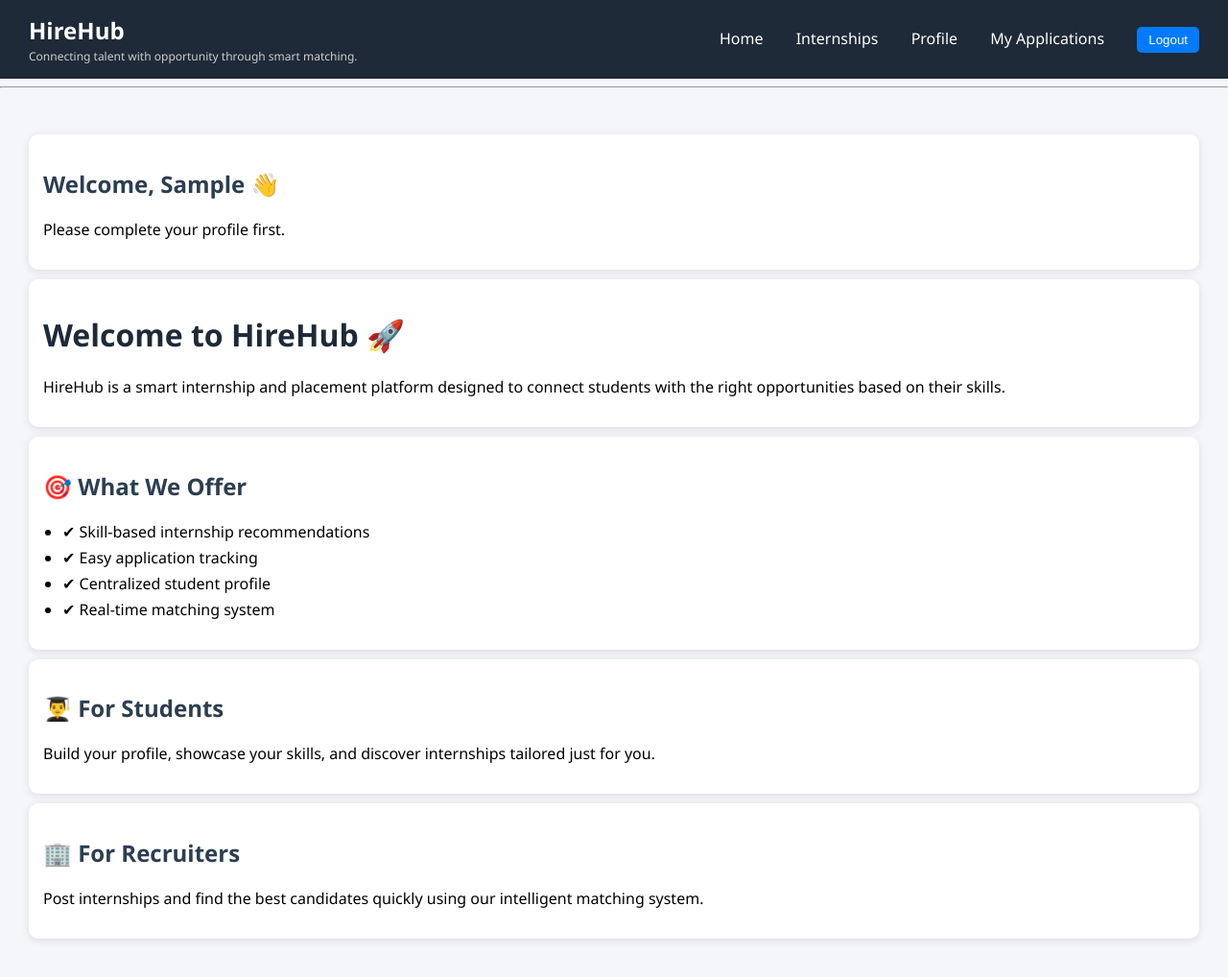
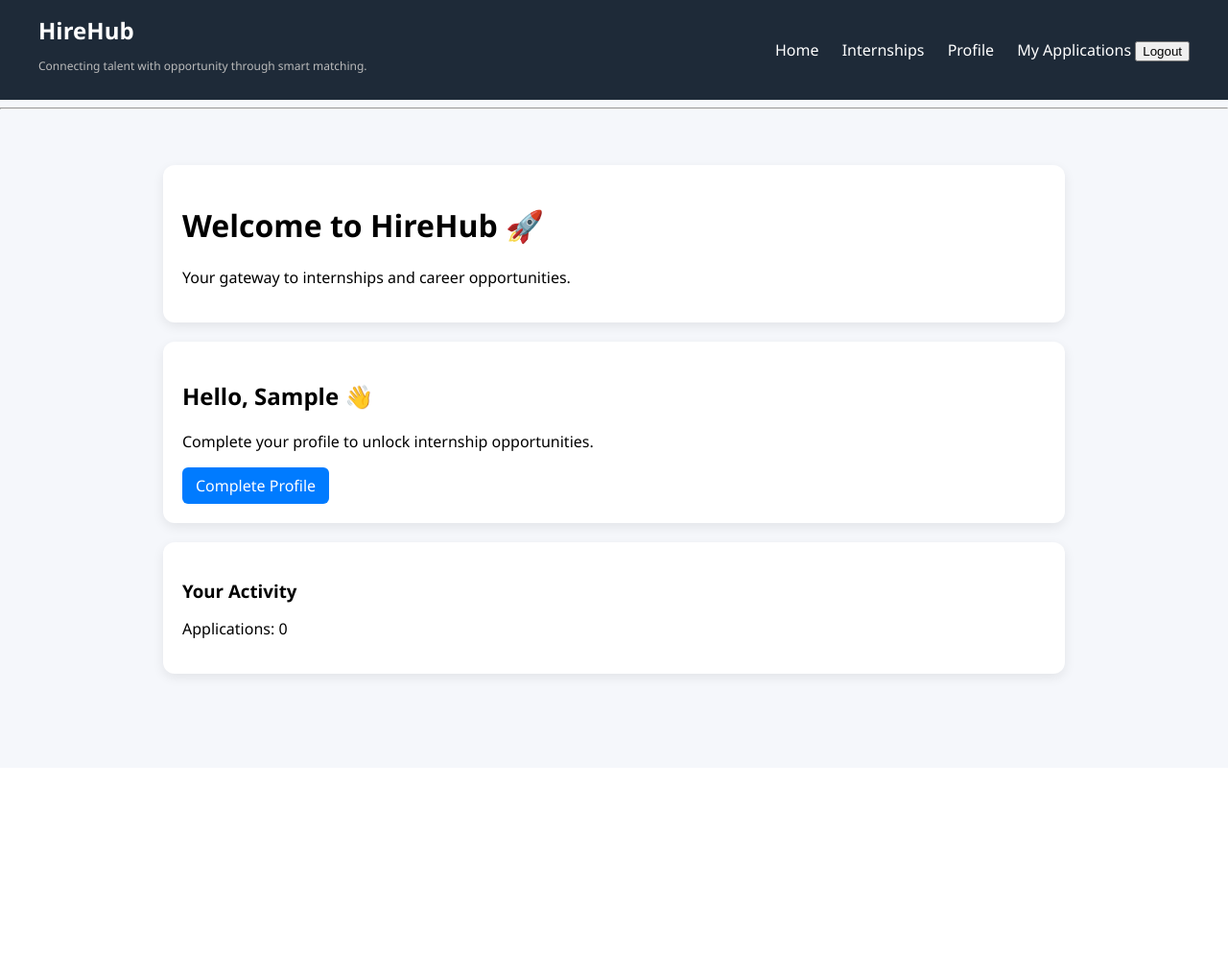
Before and after one commit to Yashpalrajput1106/HireHub, a Django app: page / in a window 1280 px wide. Shown: the whole page at 96% size. After the commit the page ends 712 px from the top, so only its background shows below. Run offline with Django 5.2, Linux system fonts and the light colour scheme; the visitor is signed in with stand-in values (Sample User, id 1).

Commit message:
Modified

```diff
--- a/accounts/views.py
+++ b/accounts/views.py
@@ -4,7 +4,11 @@ from django.shortcuts import render, redirect
 # Create your views here.
 
 def home(request):
-    return render(request, 'home.html')
+    total_applications = 0
+
+    if request.user.is_authenticated:
+        total_applications = Application.objects.filter(student = request.user).count()
+    return render(request, 'home.html',{'total_applications' : total_applications})
 
 
 def register(request):
@@ -21,6 +25,7 @@ def register(request):
     return render(request, 'register.html', {'form': form})
 
 from .models import Internship
+from datetime import date
 
 def internships(request):
     data = Internship.objects.all()
@@ -54,7 +59,8 @@ def internships(request):
 
     return render(request, 'internships.html', {
         'internships': internship_list,
-        'applied_ids': applied_ids
+        'applied_ids': applied_ids,
+        'today' : date.today()
     })
 
 from .models import StudentProfile
@@ -73,7 +79,15 @@ def profile(request):
             form.save()
             return redirect('profile')
 
-    return render(request, 'profile.html', {'form': form})
+    is_complete = all([
+        profile.phone,
+        profile.college,
+        profile.education,
+        profile.skills,
+        profile.resume,
+    ])
+
+    return render(request, 'profile.html', {'form': form, 'profile' : profile, 'is_complete' : is_complete})
 
 from .models import Application
 
--- a/templates/base.html
+++ b/templates/base.html
@@ -4,151 +4,140 @@
     <title>HireHub</title>
 
     <style>
-    body {
-        font-family: 'Segoe UI';
-        margin: 0;
-        background: #f4f6f9;
-    }
+body {
+    font-family: 'Segoe UI', sans-serif;
+    background: #f5f7fb;
+    margin: 0;
+}
 
-    nav {
-        background: #1e2a38;
-        padding: 15px;
-        display: flex;
-        align-items: center;
-    }
+/* NAVBAR */
+.navbar {
+    display: flex;
+    justify-content: space-between;
+    align-items: center;
+    background: #1e2a38;
+    padding: 15px 40px;
+}
 
-    nav h2 {
-        color: white;
-        margin-right: 20px;
-    }
+.nav-left {
+    display: flex;
+    flex-direction: column;
+}
 
-    nav a {
-        color: white;
-        margin-right: 15px;
-        text-decoration: none;
-        font-weight: 500;
-    }
+.nav-left h2 {
+    color: white;
+    margin: 0;
+}
 
-    .container {
-        padding: 30px;
-    }
+.tagline {
+    color: #bbb;
+    font-size: 12px;
+}
 
-    .card {
-        background: white;
-        padding: 15px;
-        margin: 10px 0;
-        border-radius: 10px;
-        box-shadow: 0 2px 8px rgba(0,0,0,0.1);
-    }
+.nav-right a {
+    color: white;
+    margin-left: 20px;
+    text-decoration: none;
+    font-weight: 500;
+}
 
-    form {
-        max-width: 400px;
-    }
+.nav-right a:hover {
+    color: #00bcd4;
+}
 
-    input, textarea {
-        width: 100%;
-        padding: 8px;
-        margin-top: 5px;
-        border-radius: 5px;
-        border: 1px solid #ccc;
-    }
+/* CONTAINER */
+.container {
+    padding: 30px;
+    max-width: 1000px;
+    margin: auto;
+}
 
-    button {
-        background: #007bff;
-        color: white;
-        padding: 8px 15px;
-        border: none;
-        border-radius: 5px;
-        cursor: pointer;
-    }
+/* CARDS */
+.card {
+    width: 100%;
+    max-width: 900px;
+    margin: 20px auto;
+    background: white;
+    padding: 20px;
+    margin-bottom: 20px;
+    border-radius: 12px;
+    box-shadow: 0 4px 12px rgba(0,0,0,0.08);
+    transition: 0.3s;
+}
 
-    .btn {
-        display: inline-block;
-        padding: 6px 12px;
-        background: #007bff;
-        color: white;
-        border-radius: 5px;
-        text-decoration: none;
-    }
+.card:hover {
+    transform: translateY(-5px);
+}
 
-    .btn-disabled {
-        background: gray;
-        cursor: not-allowed;
-    }
+/* BUTTONS */
+.btn {
+    display: inline-block;
+    padding: 8px 14px;
+    background: #007bff;
+    color: white;
+    border-radius: 6px;
+    text-decoration: none;
+    border: none;
+    cursor: pointer;
+}
 
+.btn:hover {
+    background: #0056b3;
+}
 
-    h1 {
-        color: #1e2a38;
-    }
+.btn-disabled {
+    background: gray;
+    cursor: not-allowed;
+}
 
-    h2 {
-        color: #2c3e50;
-    }
+/* FORM */
+form {
+    max-width: 100%;
+}
 
-    ul {
-        padding-left: 20px;
-    }
+input, textarea {
+    width: 500px;
+    padding: 10px;
+    margin-top: 6px;
+    border-radius: 6px;
+    border: 1px solid #ccc;
+}
 
-    li {
-        margin-bottom: 5px;
-    }
+/* FOOTER */
+footer {
+    text-align: center;
+    padding: 15px;
+    color: #777;
+}
 
-    .card {
-        transition: 0.3s;
-    }
+.high {
+    color :green;
+}
 
-    .card:hover {
-        transform: scale(1.02);
-    }
+.medium {
 
-    .navbar {
-        display: flex;
-        justify-content: space-between;
-        align-items: center;
-        background: #1e2a38;
-        padding: 15px 30px;
-    }
+    color: orange;
+}
 
+.low {
 
+    color: red;
+}
 
-    .nav-right a {
-        color: white;
-        margin-left: 15px;
-        text-decoration: none;
-        font-weight: 500;
-    }
+label {
+    display: block;
+    margin-top: 10px;
+    font-weight: 500;
+}
 
-    .nav-right form {
-        display: inline;
-    }
-
-    .nav-right button {
-        margin-left: 15px;
-        background: #007bff;
-        color: white;
-        border: none;
-        padding: 6px 12px;
-        border-radius: 5px;
-        cursor: pointer;
-    }
-
-    .nav-left {
-        display: flex;
-        flex-direction: column;
-    }
-
-    .nav-left h2 {
-        color: white;
-        margin: 0;
-    }
-
-    .tagline {
-        color: #ccc;
-        font-size: 12px;
-        margin: 2px 0 0 0;
-    }
-
-    </style>
+h3 {
+    margin-bottom: 10px;
+}
+input[type="checkbox"] {
+    width: auto;
+    margin: 0;
+}
+</style>
 </head>
 <body>
 
--- a/templates/home.html
+++ b/templates/home.html
@@ -1,61 +1,40 @@
 {% extends 'base.html' %}
-
 {% block content %}
-
-{% if user.is_authenticated %}
-    <div class="card">
-        <h2>Welcome, {{ user.first_name }} 👋</h2>
-
-        {% if user.studentprofile %}
-            {% if not user.studentprofile.skills %}
-                <p>Please complete your profile to apply for internships.</p>
-            {% else %}
-                <p>Explore internships and apply now.</p>
-            {% endif %}
-        {% else %}
-            <p>Please complete your profile first.</p>
-        {% endif %}
-    </div>
-{% endif %}
 
 <div class="card">
     <h1>Welcome to HireHub 🚀</h1>
-    <p>
-        HireHub is a smart internship and placement platform designed to connect students
-        with the right opportunities based on their skills.
-    </p>
+    <p>Your gateway to internships and career opportunities.</p>
+</div>
+
+{% if user.is_authenticated %}
+<div class="card">
+    <h2>Hello, {{ user.first_name }} 👋</h2>
+
+    {% if not user.studentprofile.skills %}
+        <p>Complete your profile to unlock internship opportunities.</p>
+        <a href="/profile/" class="btn">Complete Profile</a>
+    {% else %}
+        <p>Explore internships tailored to your skills.</p>
+        <a href="/internships/" class="btn">Browse Internships</a>
+    {% endif %}
 </div>
 
 <div class="card">
-    <h2>🎯 What We Offer</h2>
-    <ul>
-        <li>✔ Skill-based internship recommendations</li>
-        <li>✔ Easy application tracking</li>
-        <li>✔ Centralized student profile</li>
-        <li>✔ Real-time matching system</li>
-    </ul>
+    <h3>Your Activity</h3>
+    <p>Applications: {{ total_applications }}</p>
 </div>
 
-<div class="card">
-    <h2>👨‍🎓 For Students</h2>
-    <p>
-        Build your profile, showcase your skills, and discover internships tailored just for you.
-    </p>
-</div>
+{% else %}
 
 <div class="card">
-    <h2>🏢 For Recruiters</h2>
-    <p>
-        Post internships and find the best candidates quickly using our intelligent matching system.
-    </p>
-</div>
-
-{% if not user.is_authenticated %}
-<div class="card">
-    <h2>🚀 Get Started</h2>
-    <p>Create an account and start exploring opportunities today.</p>
-    <a href="/register/">Register Now</a>
+    <h2>🎯 Features</h2>
+    <ul>
+        <li>Skill-based internship matching</li>
+        <li>Track your applications</li>
+        <li>Professional student profile</li>
+    </ul>
 </div>
 {% endif %}
 
+
 {% endblock %}
--- a/templates/my_applications.html
+++ b/templates/my_applications.html
@@ -5,7 +5,7 @@
 <h2>My Applications</h2>
 
 {% for app in applications %}
-    <div style="border:1px solid #ccc; padding:10px; margin:10px;">
+    <div style="border:1px solid #ccc; padding:10px; margin:10px; background-color: whitesmoke;">
         <h3>{{ app.internship.title }}</h3>
         <p><strong>Company:</strong> {{ app.internship.company }}</p>
         <p><strong>Status:</strong> {{ app.status }}</p>
```
Also changed, not shown: templates/internships.html (+33 -13 lines), templates/profile.html (+76 -5 lines), 5 other files.
